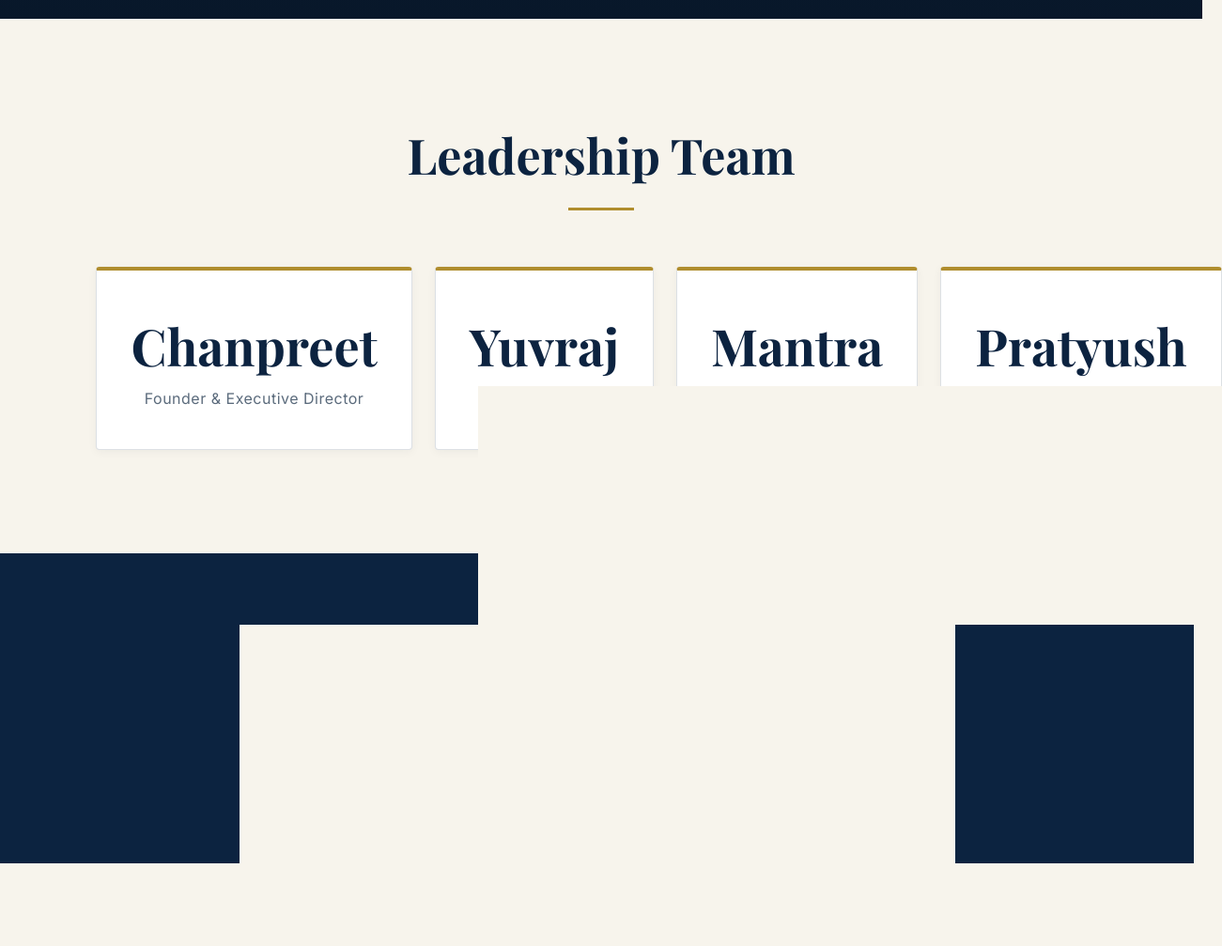
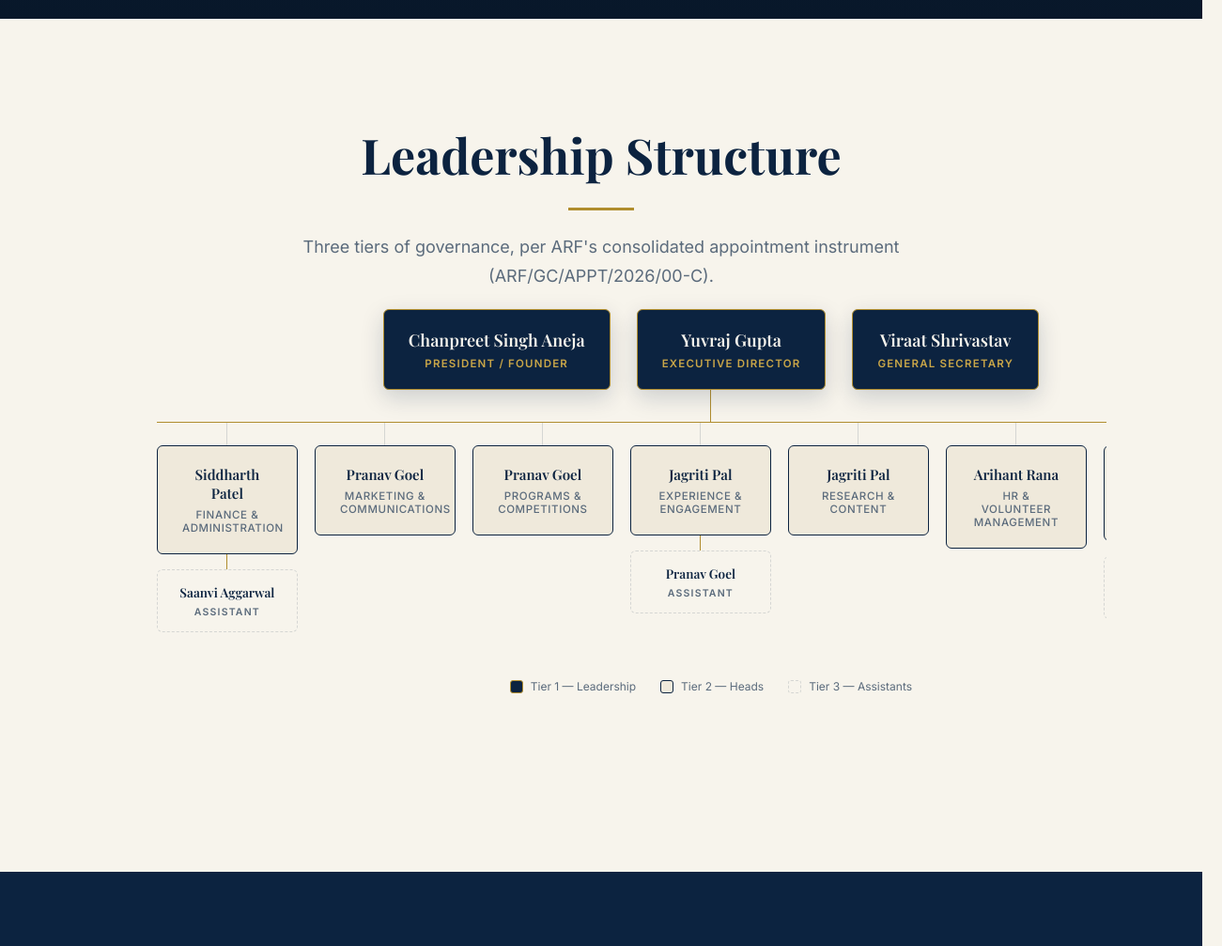
Before and after one commit to singhchanpreet802-source/arf-website, a plain HTML site: page team.html in a window 1280 px wide. Shown: the part 860-1867 px from the top of the page at 94% size, 1301 px wide, since content can reach past the window. Drawn offline with nearby package versions, Linux system fonts and the light colour scheme.

Commit message:
Rebuild Team page as a 3-tier governance flowchart
Replaces the old placeholder leadership cards (stale names/titles) with
the real structure from ARF/GC/APPT/2026/00-C:

- Tier 1: President/Founder (Chanpreet Singh Aneja), Executive
  Director (Yuvraj Gupta), General Secretary (Viraat Shrivastav)
- Tier 2: the 9 department Heads
- Tier 3: the 4 department Assistants, nested under their Head

Rendered as a real HTML/CSS flowchart (navy Tier-1 nodes, connecting
lines, dashed Assistant boxes) rather than an image, so it stays
editable as roles change. Horizontally scrollable on narrower screens
given the width of 9 department columns.

Also bumped style.css to v=3 across every page that loads it, to avoid
the same stale-cache bug hit earlier with mim-style.css.

Co-Authored-By: Claude Fable 5 <noreply@anthropic.com>

```diff
--- a/style.css
+++ b/style.css
@@ -887,3 +887,105 @@ flex-direction:column;
   .mim-spotlight{padding:70px 6% 70px;}
   .mim-research-grid{grid-template-columns:1fr;gap:22px;}
 }
+
+/* ============================================================
+   TEAM ORG CHART — three-tier flowchart (Leadership / Heads / Assistants)
+   ============================================================ */
+.org-chart{
+  padding:20px 6% 80px;
+  overflow-x:auto;
+}
+.org-chart-inner{
+  min-width:1180px;
+  max-width:1400px;
+  margin:0 auto;
+}
+
+.org-tier1{
+  display:flex;justify-content:center;gap:28px;flex-wrap:wrap;
+  margin-bottom:0;
+}
+.org-node{
+  background:var(--navy);
+  border:1px solid var(--gold);
+  border-radius:6px;
+  padding:20px 26px;
+  text-align:center;
+  min-width:190px;
+}
+.org-node h4{
+  font-family:'Playfair Display',serif;
+  font-size:18px;
+  color:var(--ivory);
+  margin-bottom:6px;
+  font-weight:600;
+}
+.org-node p{
+  font-size:11.5px;
+  color:var(--gold-bright);
+  text-transform:uppercase;
+  letter-spacing:1.2px;
+  font-weight:600;
+}
+.org-node.lead{box-shadow:0 8px 24px rgba(12,35,64,.18);}
+
+.org-connector-v{
+  width:1px;height:34px;
+  background:var(--gold);
+  margin:0 auto;
+}
+.org-connector-h{
+  height:1px;
+  background:var(--gold);
+  margin:0 auto;
+}
+
+.org-tier2{
+  display:flex;
+  gap:18px;
+  padding-top:0;
+}
+.org-dept{
+  flex:1;
+  min-width:150px;
+  display:flex;
+  flex-direction:column;
+  align-items:center;
+}
+.org-dept-tick{
+  width:1px;height:24px;
+  background:var(--line);
+}
+.org-node.head{
+  background:var(--ivory-soft);
+  border:1px solid var(--navy);
+  min-width:150px;
+  width:100%;
+}
+.org-node.head h4{color:var(--navy);font-size:15px;}
+.org-node.head p{color:var(--muted);font-weight:500;letter-spacing:.6px;}
+
+.org-node.assistant{
+  background:transparent;
+  border:1px dashed var(--line);
+  min-width:150px;
+  width:100%;
+  padding:14px 18px;
+}
+.org-node.assistant h4{color:var(--navy);font-size:13.5px;}
+.org-node.assistant p{color:var(--muted);font-size:10.5px;}
+
+.org-legend{
+  display:flex;gap:26px;justify-content:center;flex-wrap:wrap;
+  margin-top:36px;
+  font-size:12px;color:var(--muted);
+}
+.org-legend span{display:inline-flex;align-items:center;gap:8px;}
+.org-legend i{width:14px;height:14px;border-radius:3px;display:inline-block;}
+.org-legend .sw-lead{background:var(--navy);border:1px solid var(--gold);}
+.org-legend .sw-head{background:var(--ivory-soft);border:1px solid var(--navy);}
+.org-legend .sw-assist{background:transparent;border:1px dashed var(--line);}
+
+@media (max-width:900px){
+  .org-chart-inner{min-width:1000px;}
+}
--- a/team.html
+++ b/team.html
@@ -5,7 +5,7 @@
 <meta charset="UTF-8">
 <meta name="viewport" content="width=device-width, initial-scale=1.0">
 <title>ARF Team</title>
-<link rel="stylesheet" href="style.css?v=2">
+<link rel="stylesheet" href="style.css?v=3">
 </head>
 
 <body>
@@ -58,30 +58,96 @@ innovation and implementation at Aneja Research Foundation.
 
 <section class="impact">
 
-<h2>Leadership Team</h2>
+<h2>Leadership Structure</h2>
+<p class="section-lede">Three tiers of governance, per ARF's consolidated appointment instrument (ARF/GC/APPT/2026/00-C).</p>
 
-<div class="impact-grid">
+<div class="org-chart">
+<div class="org-chart-inner">
 
-<div class="card">
-<h3>Chanpreet</h3>
-<p>Founder & Executive Director</p>
+<!-- TIER 1 — President, Executive Director, General Secretary -->
+<div class="org-tier1">
+<div class="org-node lead">
+<h4>Chanpreet Singh Aneja</h4>
+<p>President / Founder</p>
+</div>
+<div class="org-node lead">
+<h4>Yuvraj Gupta</h4>
+<p>Executive Director</p>
+</div>
+<div class="org-node lead">
+<h4>Viraat Shrivastav</h4>
+<p>General Secretary</p>
+</div>
 </div>
 
-<div class="card">
-<h3>Yuvraj</h3>
-<p>Board Member</p>
+<div class="org-connector-v"></div>
+<div class="org-connector-h" style="width:100%;"></div>
+
+<!-- TIER 2 (Heads) + TIER 3 (Assistants) -->
+<div class="org-tier2">
+
+<div class="org-dept">
+<div class="org-dept-tick"></div>
+<div class="org-node head"><h4>Siddharth Patel</h4><p>Finance &amp; Administration</p></div>
+<div class="org-connector-v" style="height:16px;"></div>
+<div class="org-node assistant"><h4>Saanvi Aggarwal</h4><p>Assistant</p></div>
 </div>
 
-<div class="card">
-<h3>Mantra</h3>
-<p>Board Member</p>
+<div class="org-dept">
+<div class="org-dept-tick"></div>
+<div class="org-node head"><h4>Pranav Goel</h4><p>Marketing &amp; Communications</p></div>
 </div>
 
-<div class="card">
-<h3>Pratyush</h3>
-<p>Board Member</p>
+<div class="org-dept">
+<div class="org-dept-tick"></div>
+<div class="org-node head"><h4>Pranav Goel</h4><p>Programs &amp; Competitions</p></div>
 </div>
 
+<div class="org-dept">
+<div class="org-dept-tick"></div>
+<div class="org-node head"><h4>Jagriti Pal</h4><p>Experience &amp; Engagement</p></div>
+<div class="org-connector-v" style="height:16px;"></div>
+<div class="org-node assistant"><h4>Pranav Goel</h4><p>Assistant</p></div>
+</div>
+
+<div class="org-dept">
+<div class="org-dept-tick"></div>
+<div class="org-node head"><h4>Jagriti Pal</h4><p>Research &amp; Content</p></div>
+</div>
+
+<div class="org-dept">
+<div class="org-dept-tick"></div>
+<div class="org-node head"><h4>Arihant Rana</h4><p>HR &amp; Volunteer Management</p></div>
+</div>
+
+<div class="org-dept">
+<div class="org-dept-tick"></div>
+<div class="org-node head"><h4>Bhavitavya Singh</h4><p>Technology</p></div>
+<div class="org-connector-v" style="height:16px;"></div>
+<div class="org-node assistant"><h4>Pranav Goel</h4><p>Assistant</p></div>
+</div>
+
+<div class="org-dept">
+<div class="org-dept-tick"></div>
+<div class="org-node head"><h4>Mantra Maheshwari</h4><p>Outreach &amp; Participation Relations</p></div>
+<div class="org-connector-v" style="height:16px;"></div>
+<div class="org-node assistant"><h4>Pranav Goel</h4><p>Assistant</p></div>
+</div>
+
+<div class="org-dept">
+<div class="org-dept-tick"></div>
+<div class="org-node head"><h4>Mantra Maheshwari</h4><p>Operations &amp; Logistics</p></div>
+</div>
+
+</div>
+
+<div class="org-legend">
+<span><i class="sw-lead"></i> Tier 1 — Leadership</span>
+<span><i class="sw-head"></i> Tier 2 — Heads</span>
+<span><i class="sw-assist"></i> Tier 3 — Assistants</span>
+</div>
+
+</div>
 </div>
 
 </section>
```
Also changed, not shown: about.html (+1 -1 lines), case-studies.html (+1 -1 lines), contact.html (+1 -1 lines), index.html (+1 -1 lines), join.html (+1 -1 lines), projects.html (+1 -1 lines), staff.html (+1 -1 lines).
